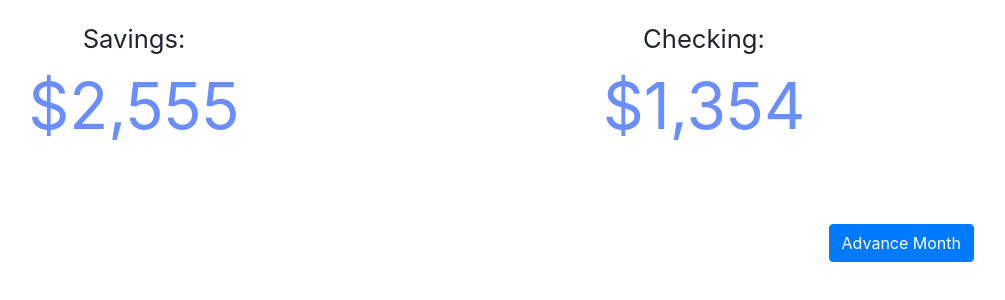
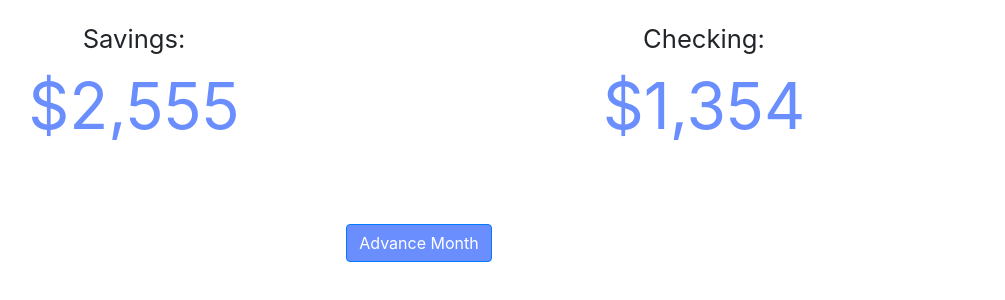
Before and after one commit to rigrergl/Financial-Atlas, a React (Create React App) app: page /monthlyView in a window 1280 px wide. Shown: the top 300 px of the page, without its empty margins (221-1226 px from the left). Built offline with nearby package versions, Linux system fonts and the light colour scheme.

Commit message:
commit before merge

```diff
--- a/src/components/MonthlyView/MonthlyView.js
+++ b/src/components/MonthlyView/MonthlyView.js
@@ -24,8 +24,10 @@ export default function MonthlyView() {
             <Checking checkingAmt={checkingAmt} />
           </Row>
 
-          <div className="advanceButton">
-            <Button>Advance Month</Button>
+
+
+          <div className="advanceButtonContainer">
+            <Button className="advanceButton">Advance Month</Button>
           </div>
         </Container>
       </div>
--- a/src/styles/MonthlyView.css
+++ b/src/styles/MonthlyView.css
@@ -1,5 +1,10 @@
+.advanceButtonContainer {
+  text-align: center !important;
+}
+
 .advanceButton {
-  text-align: right !important;
+    background-color: var(--primary-color) !important;
+    /* background-color: green !important; */
 }
 
 .money {
```
Also changed, not shown: src/components/MonthlyView/Debt.js (added, +9 -0 lines).
